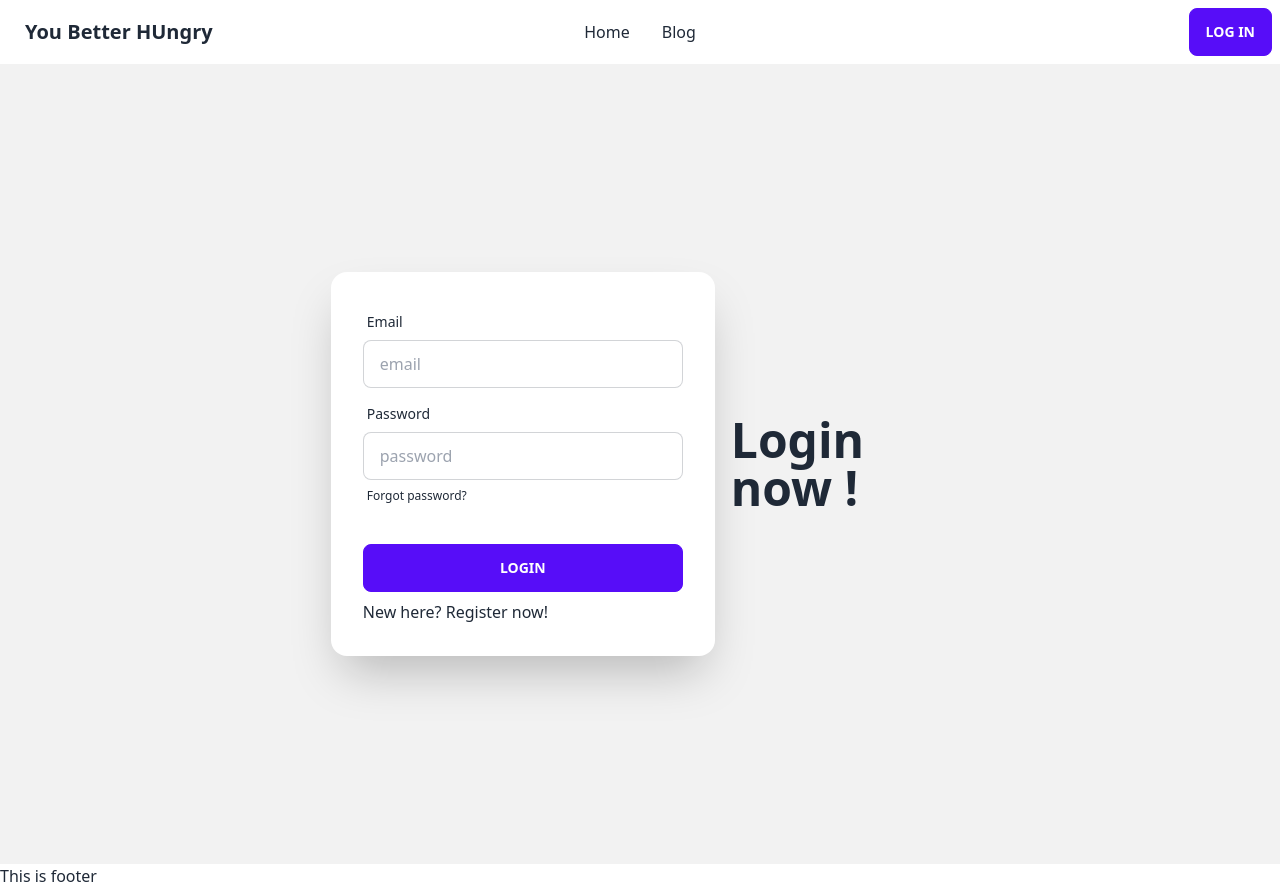
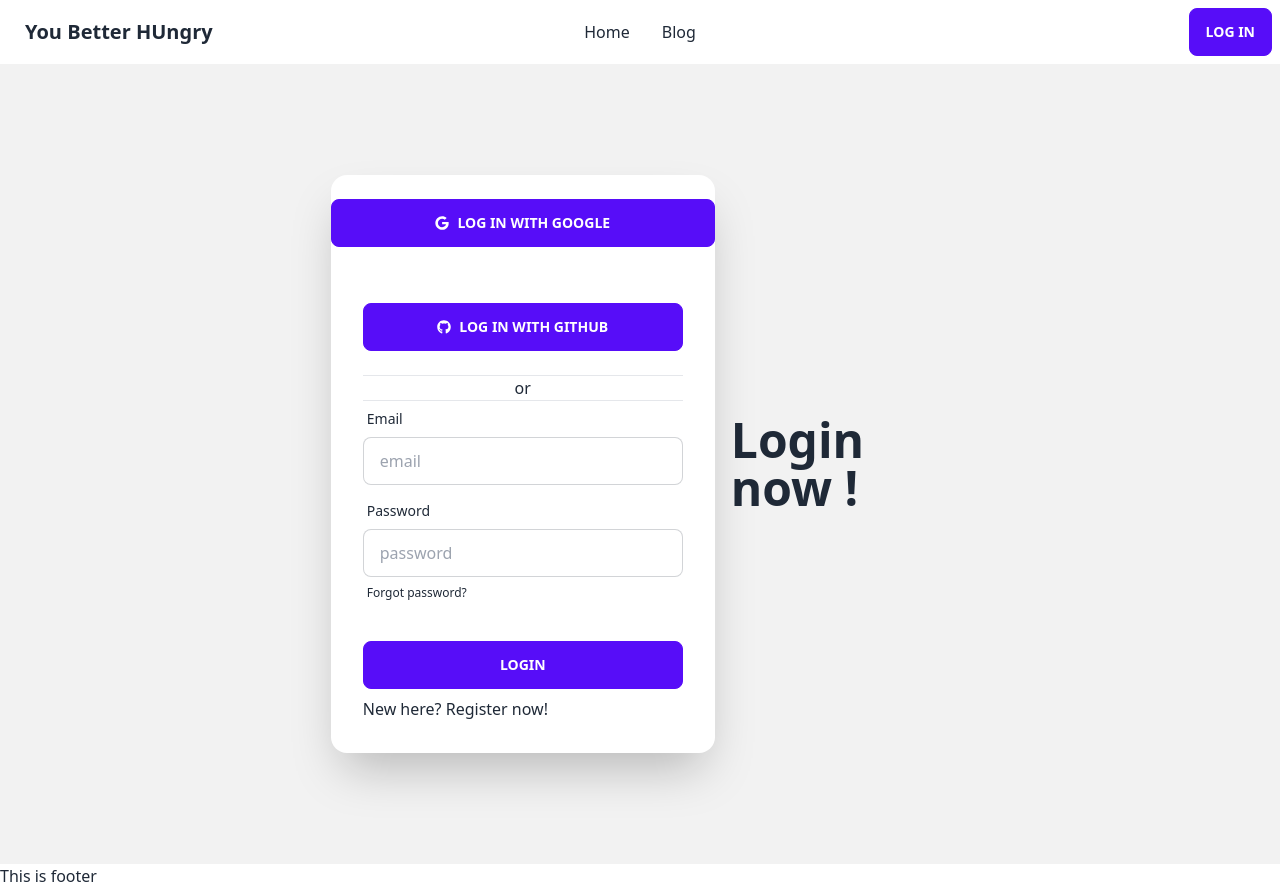
Before and after one commit to joy4563/You_Better_Hungry_Client, a React (Vite) app: page /login in a window 1280 px wide. Built offline with nearby package versions, Linux system fonts and the light colour scheme; no server answers.

Commit message:
done with google sign in with pop up

```diff
--- a/src/Routs/Routes.jsx
+++ b/src/Routs/Routes.jsx
@@ -4,6 +4,7 @@ import Home from "../components/Home/Home";
 import Blog from "../components/Blog/Blog";
 import Login from "../components/Login/Login";
 import Register from "../components/Register/Register";
+import Recipe from "../components/recipe/Recipe";
 
 const router = createBrowserRouter([
     {
@@ -27,6 +28,11 @@ const router = createBrowserRouter([
                 path: "/register",
                 element: <Register></Register>,
             },
+            {
+                path: "/chefs/:id",
+                element: <Recipe></Recipe>,
+                loader: ({ params }) => fetch(`http://localhost:5000/chefs/${params.id}`),
+            },
         ],
     },
 ]);
--- a/src/components/Chef/Chef.jsx
+++ b/src/components/Chef/Chef.jsx
@@ -1,5 +1,6 @@
 import React from "react";
 import { FaThumbsUp } from "react-icons/fa";
+import { Link } from "react-router-dom";
 
 const Chef = ({ chef }) => {
     const {
@@ -12,21 +13,28 @@ const Chef = ({ chef }) => {
     } = chef;
 
     return (
-        <div className="bg-red-600">
+        <div className="bg-red-600 mx-auto p-5">
             <img
-                className="h-80  w-5/6 rounded-lg mb-4"
+                className="h-80  w-full rounded-lg mb-3"
                 src={chefPicture}
                 alt=""
             />
-            <p className="font-bold text-xl">Name:{chefName}</p>
-            <p>{yearsOfExperience} Years of Experience</p>
-            <p>Total Recipe:{numberOfRecipes}</p>
+            <p className="mb-1">
+                Name: <span className="font-bold text-xl">{chefName}</span>
+            </p>
+            <p className="mb-1">{yearsOfExperience} Years of Experience</p>
+            <p className="mb-1">Total Recipe:{numberOfRecipes}</p>
             <p className="flex items-center gap-2">
-                <span>
+                <span> Likes:</span>
+                <span className="flex items-center gap-1 justify-center">
+                    <span>{likes}</span>
                     <FaThumbsUp></FaThumbsUp>
                 </span>
-                <span>{likes}</span>
             </p>
+            <Link to= {`/chefs/${id}`} ><button class="bg-blue-500 hover:bg-blue-700 text-white font-bold py-2 px-4 border border-blue-700 rounded my-5">
+                View Recipes
+            </button></Link>
+
         </div>
     );
 };
--- a/src/components/Header/Header.jsx
+++ b/src/components/Header/Header.jsx
@@ -2,9 +2,9 @@ import React, { useContext, useState } from "react";
 import { Link } from "react-router-dom";
 import { AuthContext } from "../../providers/AuthProviders";
 import { FaUser } from "react-icons/fa";
-
 const Header = () => {
     const { user, logOut } = useContext(AuthContext);
+
 
     const handleLogOut = () => {
         logOut()
@@ -76,9 +76,9 @@ const Header = () => {
             <div className="navbar-end">
                 {user ? (
                     <>
-                        <p>
+                        <p className="flex">
                             <span>
-                                {isHovering && <span>{user.email}</span>}
+                                {isHovering && <span>{user.displayName}</span>}
                             </span>{" "}
                             <span
                                 onMouseOver={handleMouseOver}
@@ -88,7 +88,10 @@ const Header = () => {
                             </span>
                         </p>
 
-                        <button onClick={handleLogOut} className="btn btn-sm ml-4">
+                        <button
+                            onClick={handleLogOut}
+                            className="btn btn-sm ml-4"
+                        >
                             Log Out
                         </button>
                     </>
--- a/src/components/Home/Home.jsx
+++ b/src/components/Home/Home.jsx
@@ -9,7 +9,7 @@ const Home = () => {
     return (
         <div className="container mx-auto">
             <h3>This is home</h3>
-            <div className="grid grid-cols-3 gap-5">
+            <div className="grid grid-cols-1 md:grid-cols-3 gap-5">
                 {chefs.map((chef) => (
                     <Chef key={chef.id} chef={chef}></Chef>
                 ))}
--- a/src/components/Login/Login.jsx
+++ b/src/components/Login/Login.jsx
@@ -1,10 +1,10 @@
 import React, { useContext } from "react";
 import { Link } from "react-router-dom";
 import { AuthContext } from "../../providers/AuthProviders";
-
+import { FaGithub, FaGoogle } from "react-icons/fa";
 
 const Login = () => {
-    const { signIn } = useContext(AuthContext);
+    const { signIn, googleSignIn } = useContext(AuthContext);
 
     const handleLogIn = (event) => {
         event.preventDefault();
@@ -23,6 +23,19 @@ const Login = () => {
             });
     };
 
+    const handleGoogleSignIn = () => {
+        googleSignIn()
+            .then((result) => {
+                const currentUser = result.user;
+                console.log(currentUser);
+                setUser(currentUser);
+            })
+            .catch((error) => {
+                console.log("error", error.message);
+            });
+        // console.log(user);
+    };
+
     return (
         <div className="hero min-h-screen bg-base-200">
             <div className="hero-content flex-col lg:flex-row-reverse">
@@ -30,8 +43,30 @@ const Login = () => {
                     <h1 className="text-5xl font-bold">Login now !</h1>
                 </div>
                 <div className="card flex-shrink-0 w-full max-w-sm shadow-2xl bg-base-100">
+                    <div className="form-control mt-6">
+                        <button
+                            className="btn btn-primary"
+                            onClick={handleGoogleSignIn}
+                        >
+                            <span className="mr-2">
+                                <FaGoogle></FaGoogle>
+                            </span>{" "}
+                            Log In with Google
+                        </button>
+                    </div>
                     <form onSubmit={handleLogIn} className="card-body">
                         <div className="form-control">
+                            <div className="form-control my-6">
+                                <button className="btn btn-primary">
+                                    <span className="mr-2">
+                                        <FaGithub></FaGithub>
+                                    </span>
+                                    Log In with GitHub
+                                </button>
+                            </div>
+                            <hr />
+                            <p className=" text-center">or</p>
+                            <hr />
                             <label className="label">
                                 <span className="label-text">Email</span>
                             </label>
--- /dev/null
+++ b/src/components/recipe/Recipe.jsx
@@ -0,0 +1,15 @@
+import React from "react";
+import { useLoaderData } from "react-router-dom";
+
+const Recipe = () => {
+    const chefDetails = useLoaderData();
+    console.log(chefDetails[0].id);
+    const { id } = chefDetails[0];
+    return (
+        <div>
+            <h1>this is recipes for :{id}</h1>
+        </div>
+    );
+};
+
+export default Recipe;
--- a/src/providers/AuthProviders.jsx
+++ b/src/providers/AuthProviders.jsx
@@ -4,6 +4,7 @@ import {
     getAuth,
     onAuthStateChanged,
     signInWithEmailAndPassword,
+    signInWithPopup,
     signOut,
 } from "firebase/auth";
 import app from "../firebase/firebase.config";
@@ -11,9 +12,12 @@ import app from "../firebase/firebase.config";
 export const AuthContext = createContext(null);
 const auth = getAuth(app);
 
+import { GoogleAuthProvider } from "firebase/auth";
+
 const AuthProviders = ({ children }) => {
     const [user, setUser] = useState(null);
     const [loading, setLoading] = useState(true);
+    const provider = new GoogleAuthProvider();
 
     const signIn = (email, password) => {
         return signInWithEmailAndPassword(auth, email, password);
@@ -25,6 +29,10 @@ const AuthProviders = ({ children }) => {
 
     const logOut = () => {
         return signOut(auth);
+    };
+
+    const googleSignIn = () => {
+        return signInWithPopup(auth, provider);
     };
 
     useEffect(() => {
@@ -45,6 +53,7 @@ const AuthProviders = ({ children }) => {
         createUser,
         signIn,
         logOut,
+        googleSignIn,
     };
 
     // const user = { displayName: "joy" };
```
